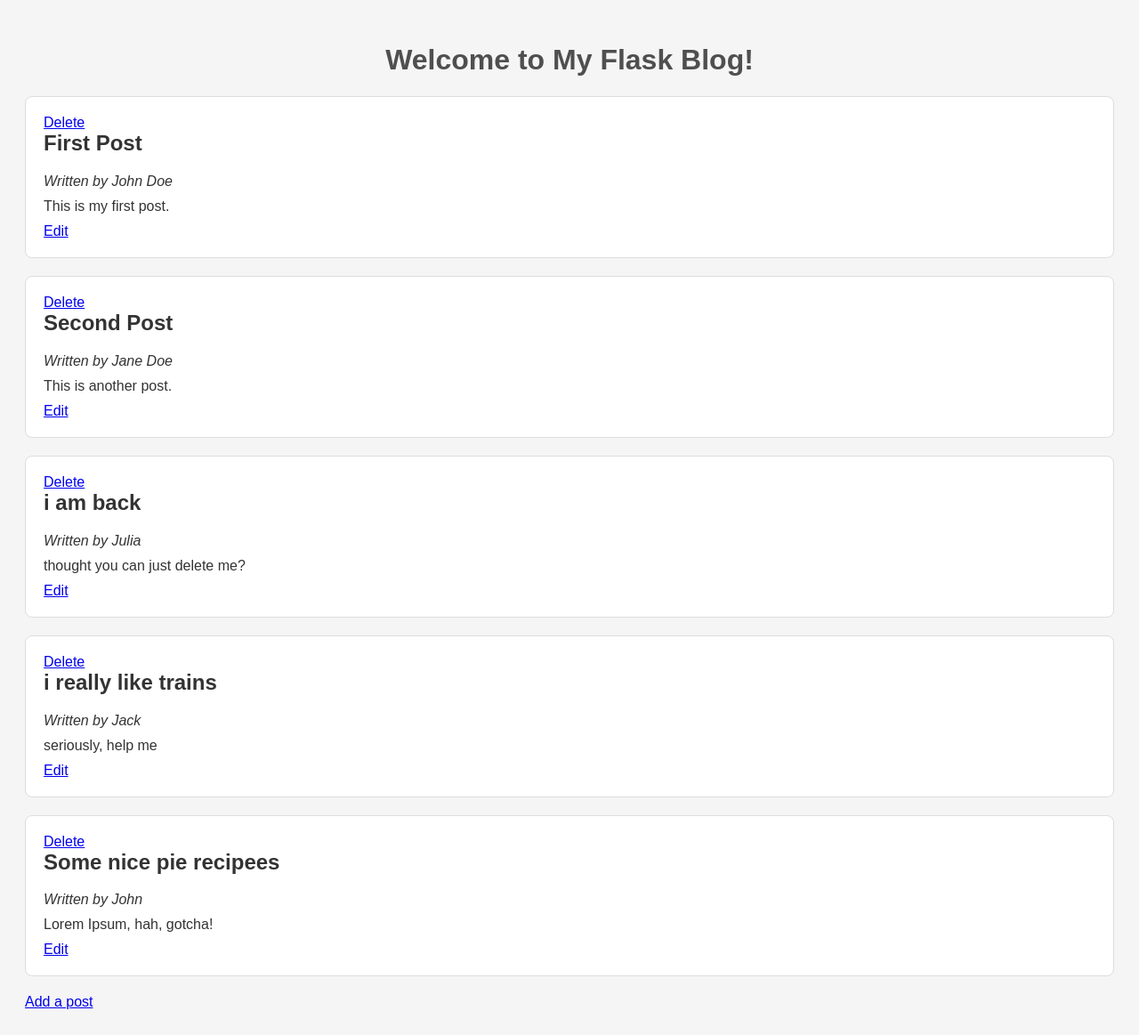
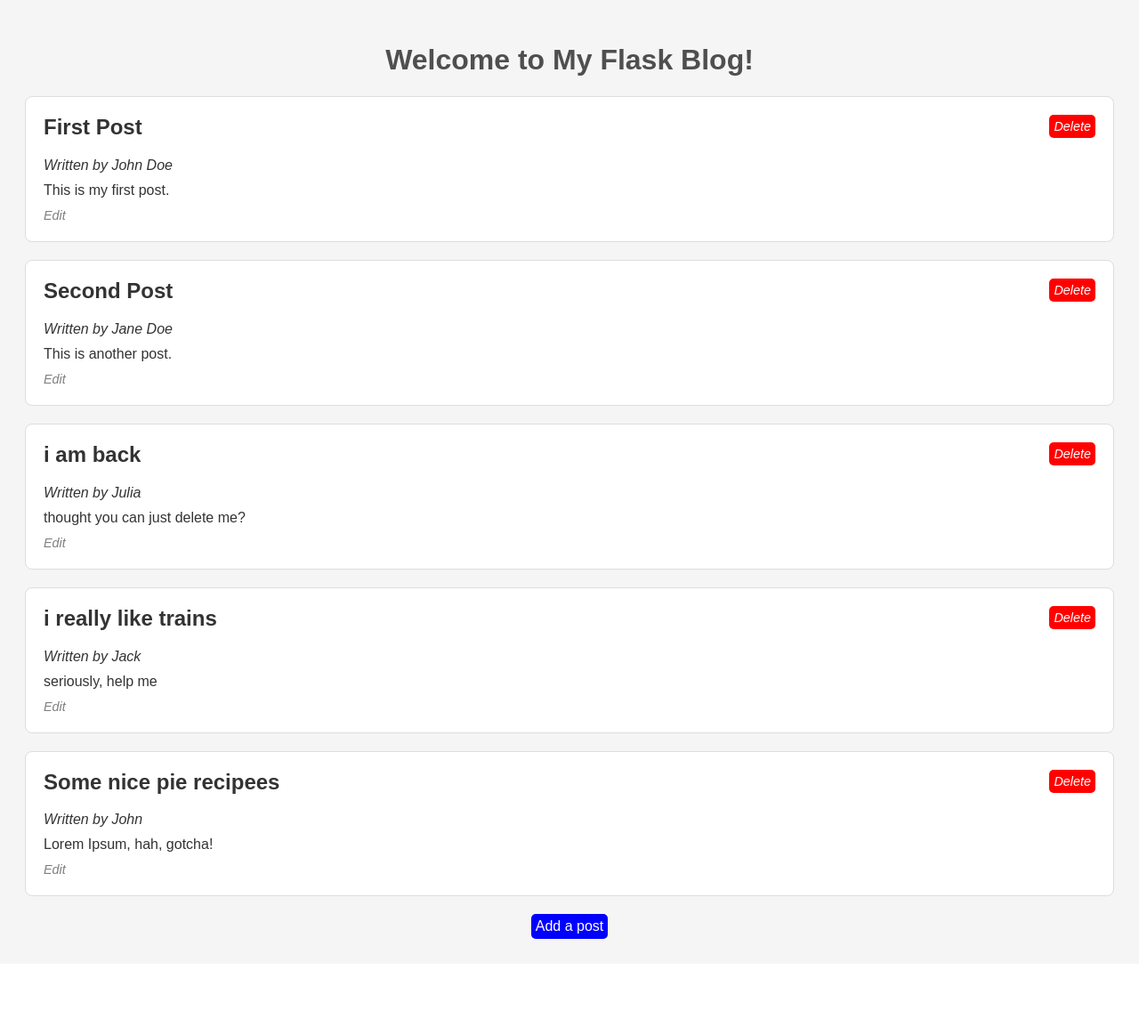
Before and after one commit to Unitycorn/masterblog, a Flask app: page / in a window 1280 px wide. Shown: the whole page at 89% size. After the commit the page ends 1055 px from the top, so only its background shows below. Run offline with Flask 3, Linux system fonts and the light colour scheme.

Commit message:
Added some more CSS

```diff
--- a/static/style.css
+++ b/static/style.css
@@ -18,6 +18,23 @@ h1 {
     border-radius: 8px;
 }
 
+.post a{
+    text-decoration: none;
+    font-weight: lighter;
+    color: grey;
+    font-style: italic;
+    font-size: .9em;
+}
+
+.post a.delete{
+    float: right;
+    color: #fff;
+    background-color: red;
+    border-radius: 5px;
+    text-decoration: none;
+    padding: 5px
+}
+
 .post h2 {
     margin-top: 0;
 }
@@ -25,3 +42,46 @@ h1 {
 .post p {
     margin: 10px 0;
 }
+
+.links{
+    display: flex;
+    justify-content: center;
+}
+
+.links a, form input[type="submit"]{
+    color: #fff;
+    background-color: blue;
+    border: none;
+    border-radius: 5px;
+    text-decoration: none;
+    padding: 5px
+}
+
+form input[type="submit"]{
+    margin: 30px 279px;
+}
+
+.container{
+    display: flex;
+    align-items: center;
+    justify-content: center;
+    margin: 0;
+    padding: 0;
+    width: 100%;
+}
+
+form{
+    margin-top: 30px;
+}
+
+form input[type="text"]{
+    margin-bottom: 20px;
+}
+
+form input#title{
+    width: 600px;
+}
+
+form input#content{
+    width: 600px;
+}
--- a/templates/add.html
+++ b/templates/add.html
@@ -7,6 +7,7 @@
 </head>
 <body>
 <h1>Add Blog Post</h1>
+<div class="container">
 <form method="POST" action="/add">
     <label for="author">Username:</label><br>
     <input type="text" id="author" name="author"><br>
@@ -16,5 +17,6 @@
     <input type="text" id="content" name="content"><br>
     <input type="submit" value="Submit">
 </form>
+</div>
 </body>
 </html>
--- a/templates/index.html
+++ b/templates/index.html
@@ -10,7 +10,7 @@
     <h1>Welcome to My Flask Blog!</h1>
     {% for post in posts %}
     <div class="post">
-        <a href='delete/{{ post["id"] }}'>Delete</a>
+        <a class="delete" href='delete/{{ post["id"] }}'>Delete</a>
         <h2>{{ post['title'] }}</h2>
         <p><em>Written by {{ post['author']}}</em></p>
         <p>{{ post['content'] }}</p>
--- a/templates/update.html
+++ b/templates/update.html
@@ -8,7 +8,7 @@
 </head>
 <body>
     <h1>Update Blog Post</h1>
-
+<div class="container">
     <form action="{{ url_for('update', post_id=post['id']) }}" method="POST">
         <label for="author">Author:</label><br>
         <input type="text" id="author" name="author" value="{{ post['author'] }}"><br>
@@ -18,5 +18,6 @@
         <input type="text" id="content" name="content" value="{{ post['content'] }}"><br>
         <input type="submit" value="Update">
     </form>
+</div>
 </body>
 </html>
```
Also changed, not shown: data.json (+1 -32 lines).
